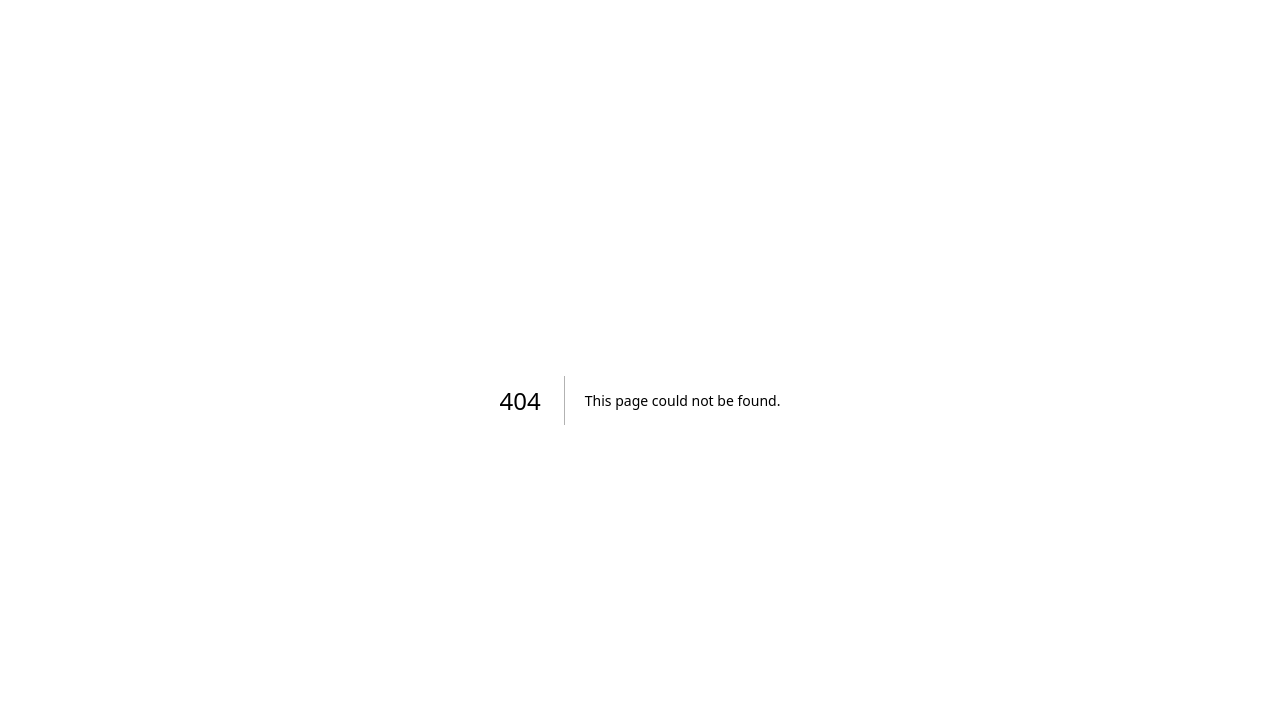
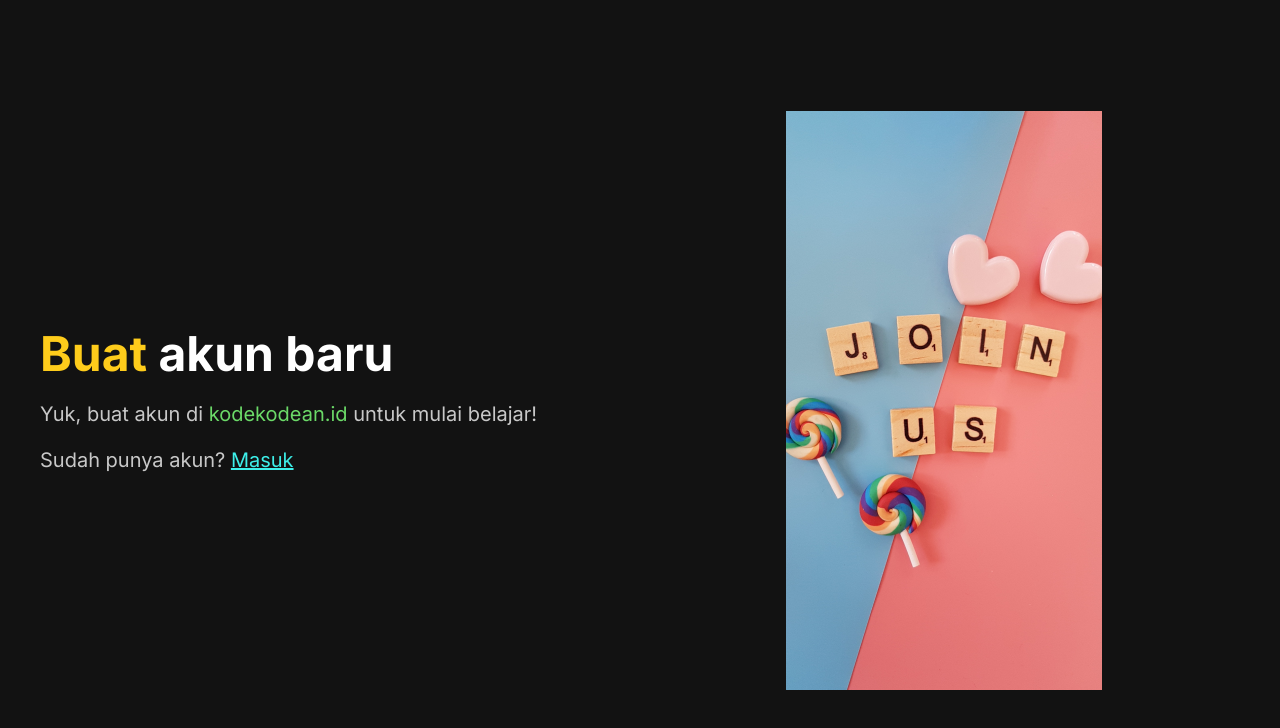
Before and after one commit to acomarcho/kodekodean, a Next.js app: page /register in a window 1280 px wide. Before the commit this address had no page. Shown: the top 728 px of the page. Built offline with nearby package versions, Linux system fonts and the light colour scheme.

Commit message:
Feat: Initialize register page

```diff
--- a/app/layout.tsx
+++ b/app/layout.tsx
@@ -4,7 +4,7 @@ import { Inter } from 'next/font/google'
 const inter = Inter({ subsets: ['latin'] })
 
 export const metadata = {
-  title: 'kodekodean.id',
+  title: 'kodekodean.id - Belajar pemrograman',
   description: 'Belajar pemrograman ala anak ITB',
 }
 
--- a/app/page.tsx
+++ b/app/page.tsx
@@ -1,4 +1,4 @@
-import Wrapper from "@/components/home/wrapper";
+import Wrapper from "@/components/common/wrapper";
 import Hero from "@/components/home/hero";
 import Subcontent from "@/components/home/subcontent";
 
--- /dev/null
+++ b/app/register/page.tsx
@@ -0,0 +1,15 @@
+import Wrapper from "@/components/common/wrapper";
+import Register from "@/components/register/register";
+
+export const metadata = {
+  title: "kodekodean.id - Register",
+  description: "Belajar pemrograman ala anak ITB",
+};
+
+export default function RegisterPage() {
+  return (
+    <Wrapper>
+      <Register />
+    </Wrapper>
+  );
+}
--- /dev/null
+++ b/components/register/register.tsx
@@ -0,0 +1,26 @@
+import Image from "next/image";
+
+export default function Register() {
+  return (
+    <div className="flex flex-col gap-[1rem] p-[1rem] lg:flex-row lg:justify-between lg:items-center min-h-screen lg:px-[2.5rem] lg:py-[1rem]">
+      <div className="flex flex-col gap-[1rem] lg:w-[50%]">
+        <div className="flex flex-col gap-[1rem]">
+          <h1 className="text-white text-[1.25rem] font-bold lg:text-[3rem] leading-[3.625rem]">
+            <span className="text-yellow">Buat</span> akun baru
+          </h1>
+          <p className="text-light-gray text-[1rem] lg:text-[1.25rem]">
+            Yuk, buat akun di <span className="text-green">kodekodean.id</span>{" "}
+            untuk mulai belajar!
+          </p>
+          <p className="text-light-gray text-[1rem] lg:text-[1.25rem]">
+            Sudah punya akun? <span className="text-cyan underline">Masuk</span>
+          </p>
+        </div>
+        {/* TODO: Form */}
+      </div>
+      <div className="hidden lg:block lg:w-[50%]">
+        <Image src="/assets/join-us.png" alt="Join us" width={316} height={579} className="mx-auto" />
+      </div>
+    </div>
+  );
+}
```
Also changed, not shown: components/common/wrapper.tsx (renamed from components/home/wrapper.tsx), public/assets/join-us.png (added).
